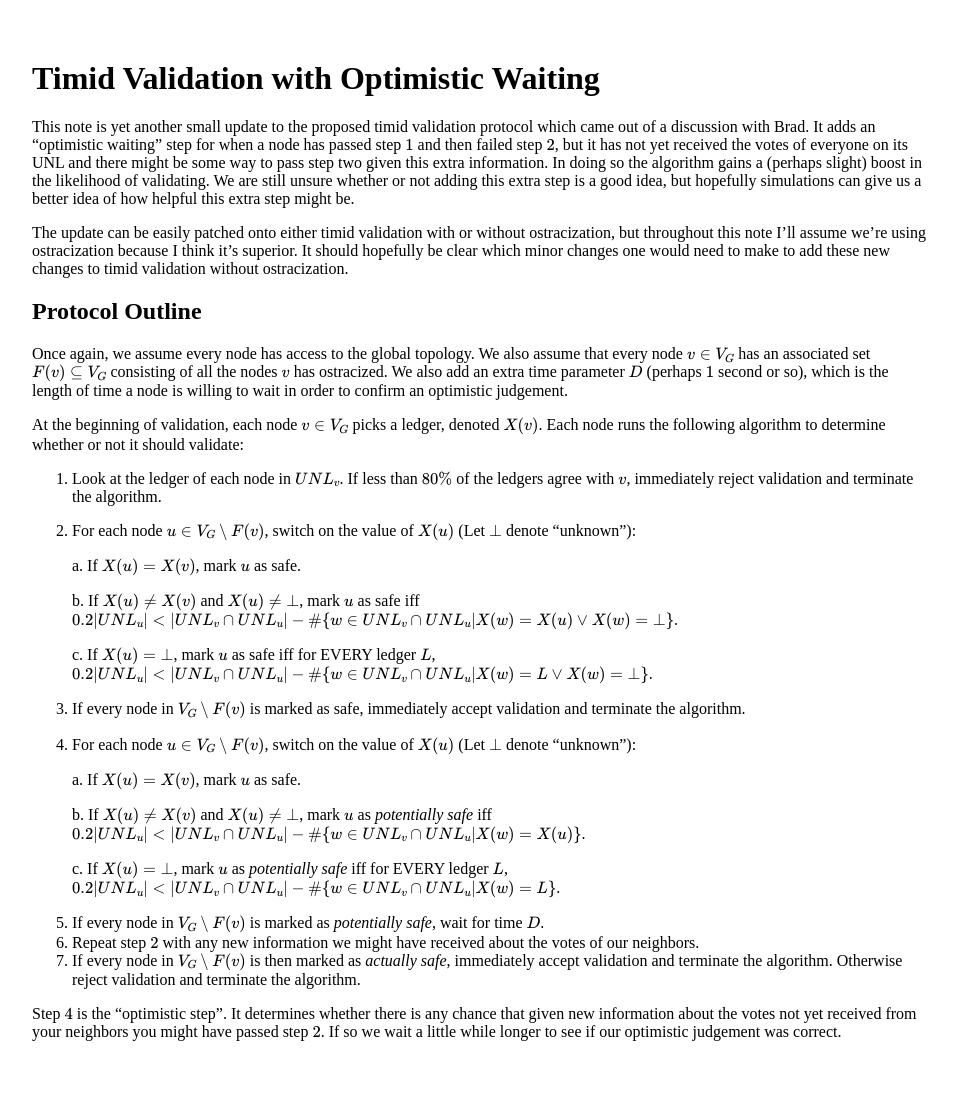
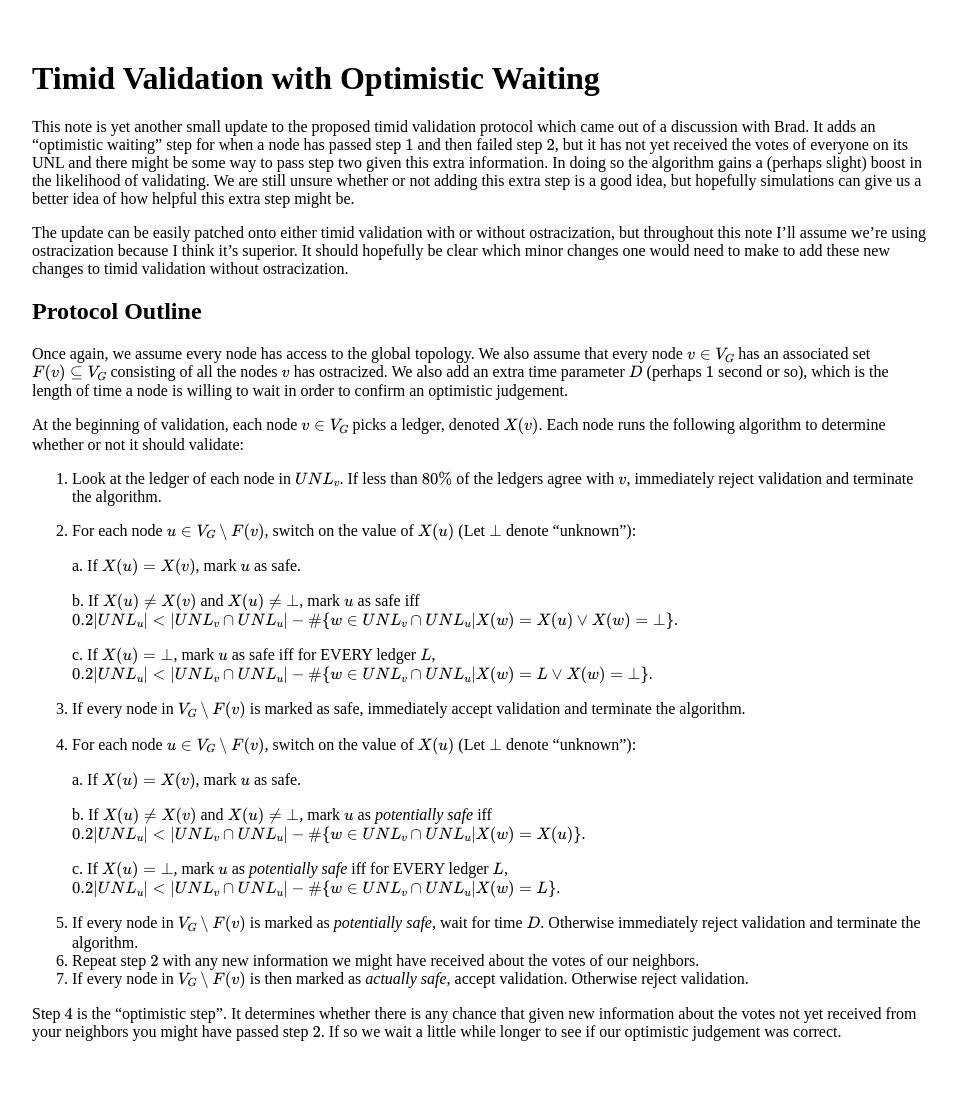
Before and after one commit to ChronusZ/chronusz.github.io, a Jekyll site: the page built from _posts/2017-06-28-timid-validation-with-optimistic-waiting.md, in a window 1280 px wide. Shown: the whole page, without its empty margins (160-1117 px from the left). Built offline with Jekyll 4.4.1, drawn with Linux system fonts in a browser that asks for light colours; formulas are drawn with MathJax 3.

Commit message:
Update 2017-06-28-timid-validation-with-optimistic-waiting.md

```diff
--- a/_posts/2017-06-28-timid-validation-with-optimistic-waiting.md
+++ b/_posts/2017-06-28-timid-validation-with-optimistic-waiting.md
@@ -33,8 +33,8 @@ At the beginning of validation, each node $$v\in V_G$$ picks a ledger, denoted $
     b. If $$X(u)\neq X(v)$$ and $$X(u)\neq\bot$$, mark $$u$$ as *potentially safe* iff $$0.2\vert UNL_u \vert<\vert UNL_v\cap UNL_u\vert - \#\{w\in UNL_v\cap UNL_u\vert X(w)=X(u)\}$$.
 
     c. If $$X(u)=\bot$$, mark $$u$$ as *potentially safe* iff for EVERY ledger $$L$$, $$0.2\vert UNL_u \vert<\vert UNL_v\cap UNL_u\vert - \#\{w\in UNL_v\cap UNL_u\vert X(w)=L\}$$.
-5. If every node in $$V_G\setminus F(v)$$ is marked as *potentially safe*, wait for time $$D$$.
+5. If every node in $$V_G\setminus F(v)$$ is marked as *potentially safe*, wait for time $$D$$. Otherwise immediately reject validation and terminate the algorithm.
 6. Repeat step $$2$$ with any new information we might have received about the votes of our neighbors.
-3. If every node in $$V_G\setminus F(v)$$ is then marked as *actually safe*, immediately accept validation and terminate the algorithm. Otherwise reject validation and terminate the algorithm.
+7. If every node in $$V_G\setminus F(v)$$ is then marked as *actually safe*, accept validation. Otherwise reject validation.
 
 Step $$4$$ is the "optimistic step". It determines whether there is any chance that given new information about the votes not yet received from your neighbors you might have passed step $$2$$. If so we wait a little while longer to see if our optimistic judgement was correct.
```
